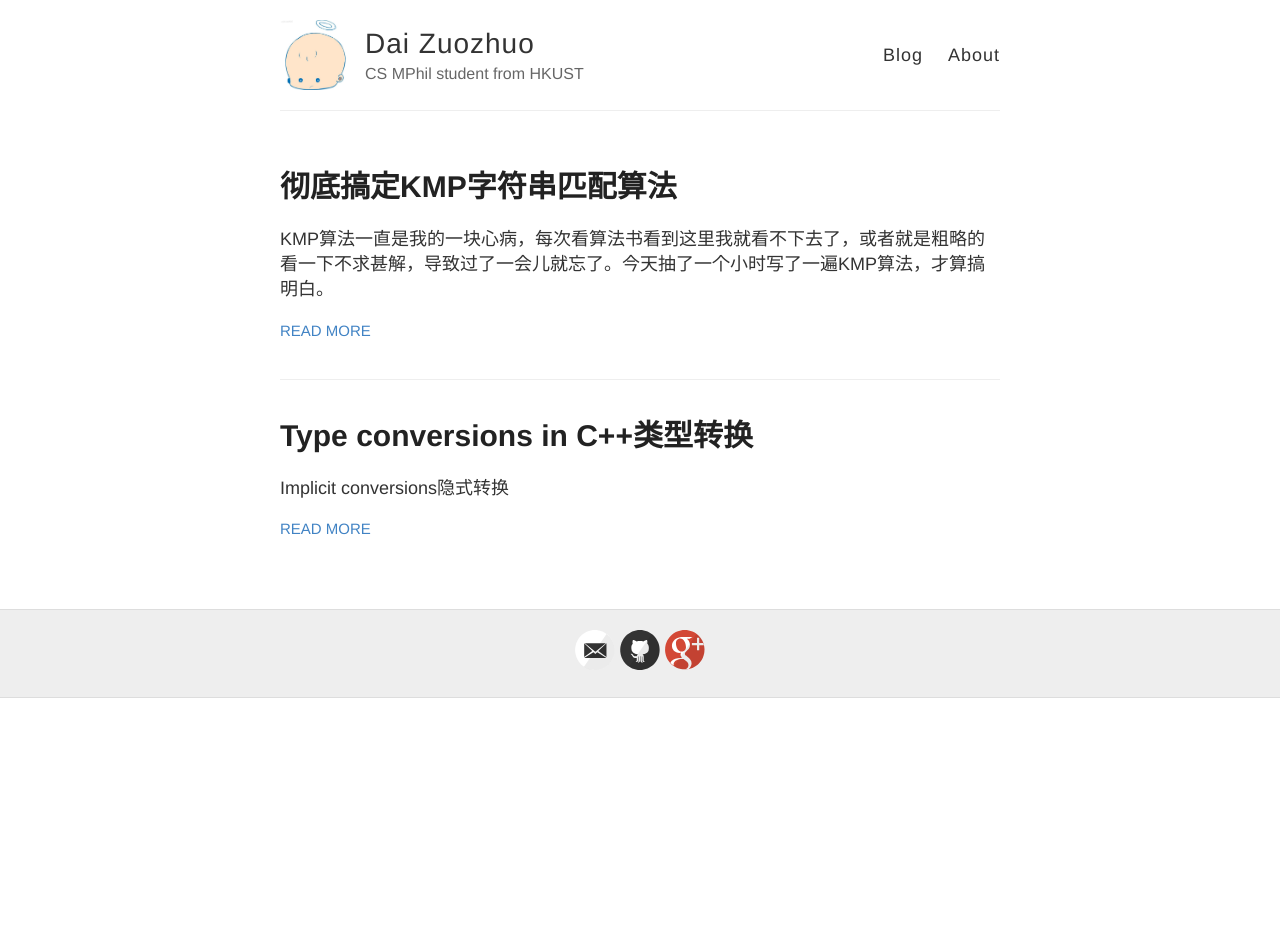
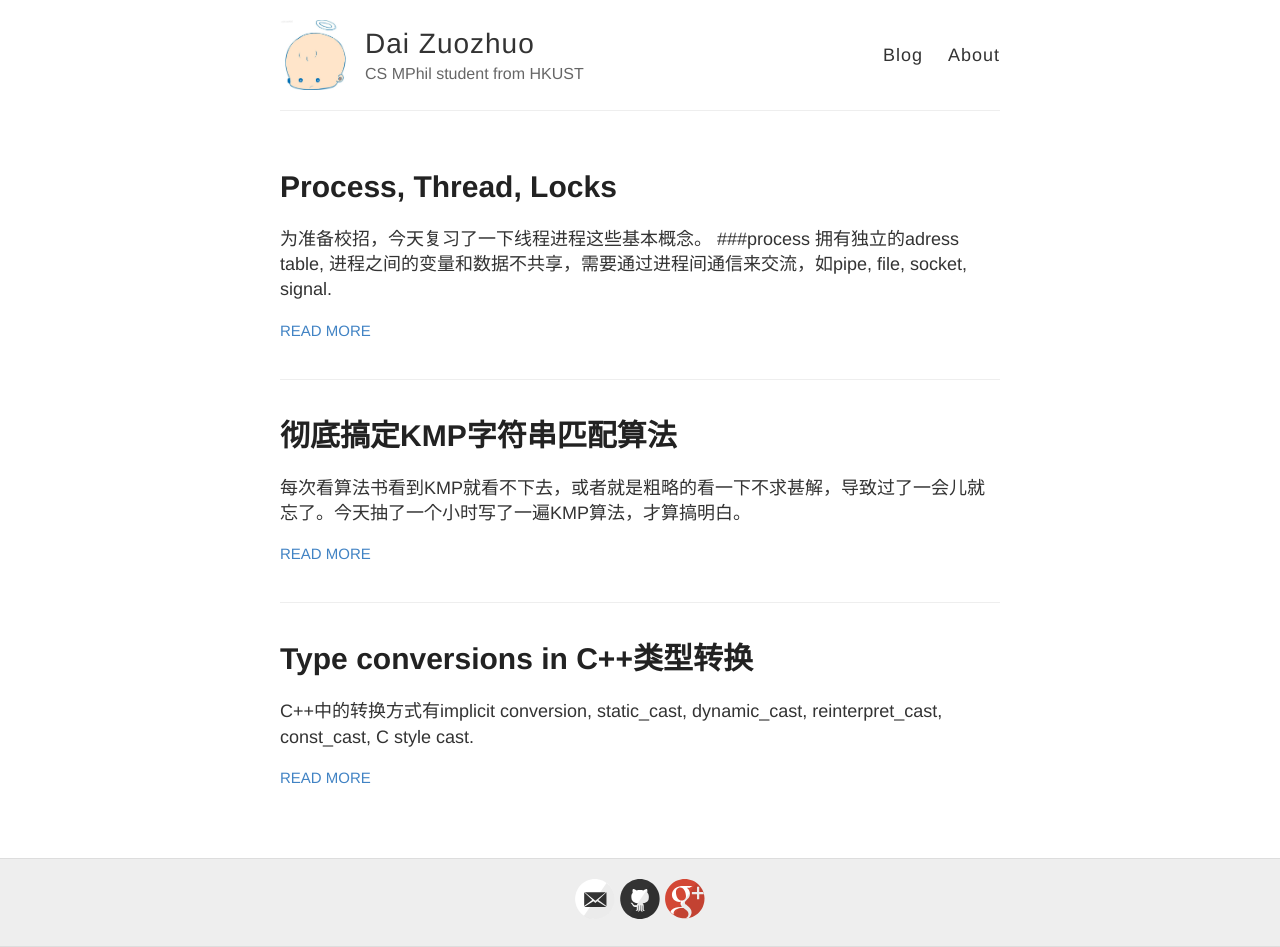
Before and after one commit to 2892931976/daizuozhuo.github.io, a Jekyll site: the page built from index.html, in a window 1280 px wide. Built offline with Jekyll 4.4.1, drawn with Linux system fonts in a browser that asks for light colours; Markdown is read by kramdown in place of the engine named in the settings; before the commit the page ends 900 px from its top, so only the background shows below that.

Commit message:
prcess and thread

````diff
--- a/_posts/2014-10-8-type-conversions-in-c++.md
+++ b/_posts/2014-10-8-type-conversions-in-c++.md
@@ -2,6 +2,7 @@
 layout: post
 title: Type conversions in C++类型转换
 ---
+C++中的转换方式有implicit conversion, static\_cast, dynamic\_cast, reinterpret\_cast, const\_cast, C style cast.
 
 Implicit conversions隐式转换
 
@@ -16,25 +17,42 @@ static_cast静态转换
 * 可以在子类基类pointer之间自由转换
 * 没有运行时检查
 
+```
+Base *a = new Base;
+Derived *b = static_cast<Derived *>(a);
+```
+
 dynamic_cast动态转换
 
 * 一般用于polymorphism
 * 会检查pointer是否指向valid object
-* reinterpret_cast
+```Base *pba = new Derived;```
+
+reinterpret_cast
+
 * 可以在任意类型pointer之间进行转换
 * 没有检查，非常危险
+
+```
+A * a = new A;
+B * b = reinterpret_cast<B*>(a);
+```
 
 const_cast
 
 * 可以在const 和 non const pointer 之间转换
 
+```
+const char *c = "sample text";
+char *b = const_cast<char *>(c);
+```
+
 C style cast
 
-* (type) val 或 type(val), 按照以下优先顺序转换：
+(type) val 或 type(val), 按照以下优先顺序转换：
 
-const_cast
-
-* static_cast (though ignoring access restrictions
+* const_cast
+* static_cast (though ignoring access restrictions)
 * static_cast (see above), then const_cast
 * reinterpret_cast
 * reinterpret_cast, then const_cast
--- a/_posts/2015-6-13-KMP.md
+++ b/_posts/2015-6-13-KMP.md
@@ -3,7 +3,7 @@ layout: post
 title: 彻底搞定KMP字符串匹配算法
 ---
 
-KMP算法一直是我的一块心病，每次看算法书看到这里我就看不下去了，或者就是粗略的看一下不求甚解，导致过了一会儿就忘了。今天抽了一个小时写了一遍KMP算法，才算搞明白。
+每次看算法书看到KMP就看不下去，或者就是粗略的看一下不求甚解，导致过了一会儿就忘了。今天抽了一个小时写了一遍KMP算法，才算搞明白。
 
 算法的关键在于构建一个跳转表，就是当第i个字符匹配失败时，通过跳转表跳到第j个字符而不是从头开始匹配。例如：
 
--- /dev/null
+++ b/_posts/2015-6-15-process-thread-lock.md
@@ -0,0 +1,52 @@
+---
+layout: post
+title: Process, Thread, Locks
+---
+
+为准备校招，今天复习了一下线程进程这些基本概念。
+###process
+拥有独立的adress table, 进程之间的变量和数据不共享，需要通过进程间通信来交流，如pipe, file, socket, signal.
+
+####查看进程
+
+```
+ps -e -o pid,ppid,command
+-e :every process
+-o :output format
+```
+####杀死进程
+kill pid: send SIGTERM signal to process
+
+kill -KILL pid
+
+SIGTERM 和 SIGKILL 的区别：
+都是为了终止进程，但是SIGTERM可以被进程处理并无视掉，而SIGKILL总是会杀死该进程。
+
+####创建进程create process
+
+C library: `system(), fork(), exec() `.
+
+####调度进程process scheduling
+
+使用nice调节进程的优先度，niceness越高，优先度越低，如：`nice -n 10 sort input.txt > output.txt`
+renice可以改变进程的优先度
+
+####僵尸进程zombie process
+
+一个进程结束了，但是他的父进程没有等待(调用wait / waitpid)他， 那么他将变成一个僵尸进程。 但是如果该进程的父进程已经先结束了，那么该进程就不会变成僵尸进程， 因为每个进程结束的时候，系统都会扫描当前系统中所运行的所有进程， 看有没有哪个进程是刚刚结束的这个进程的子进程，如果是的话，就由Init 来接管他，成为他的父进程
+避免僵尸进程：
+通过wait和waitpid等函数等待子进程结束，或者用signal函数为SIGCHLD安装handler，因为子进程结束后， 父进程会收到该信号，可以在handler中调用wait回收。
+
+###thread
+
+thread存在进程之中并且分享进程的资源，多个thread可以在一个process中且共享heap space，线程拥有自己的stack和register.
+
+###死锁deadlocks
+
+1. Mutual Exclusion
+2. Hold and Wait
+3. No Preemption
+4. Circular Wait
+
+###并发编程的三种方法
+进程， I/O多路复用， 线程
````
